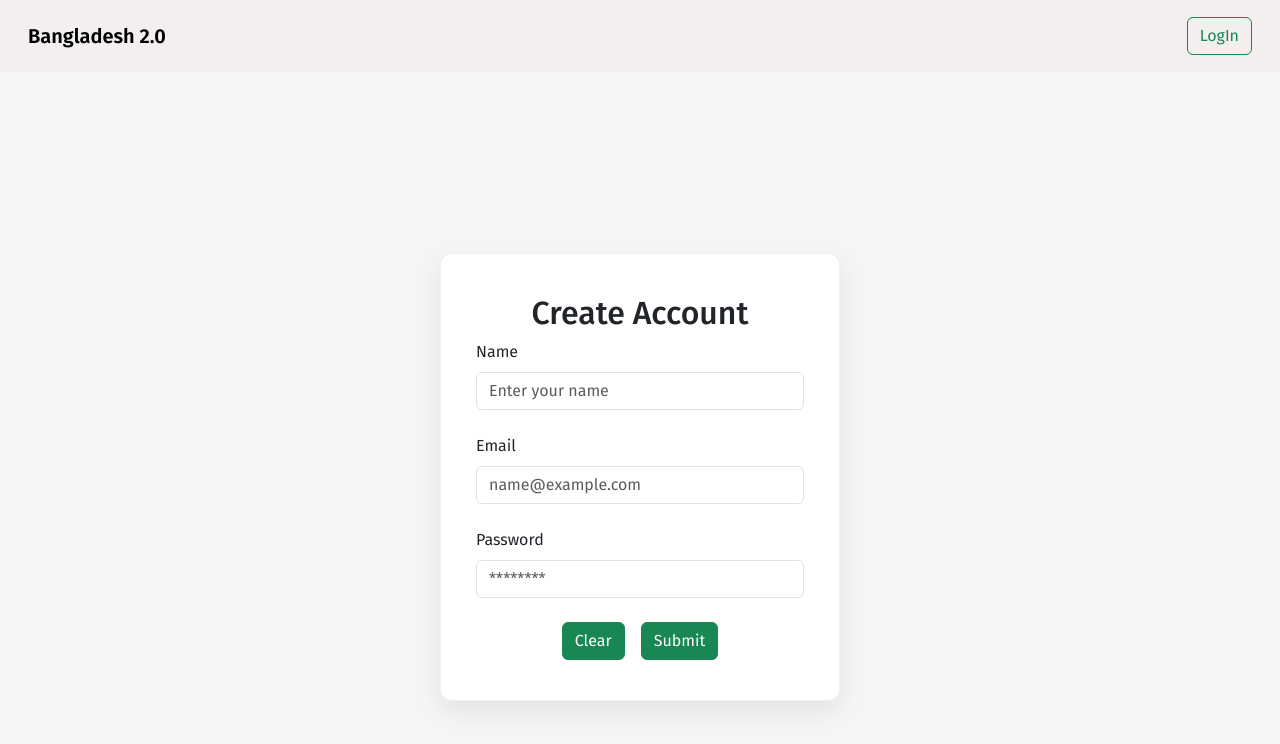
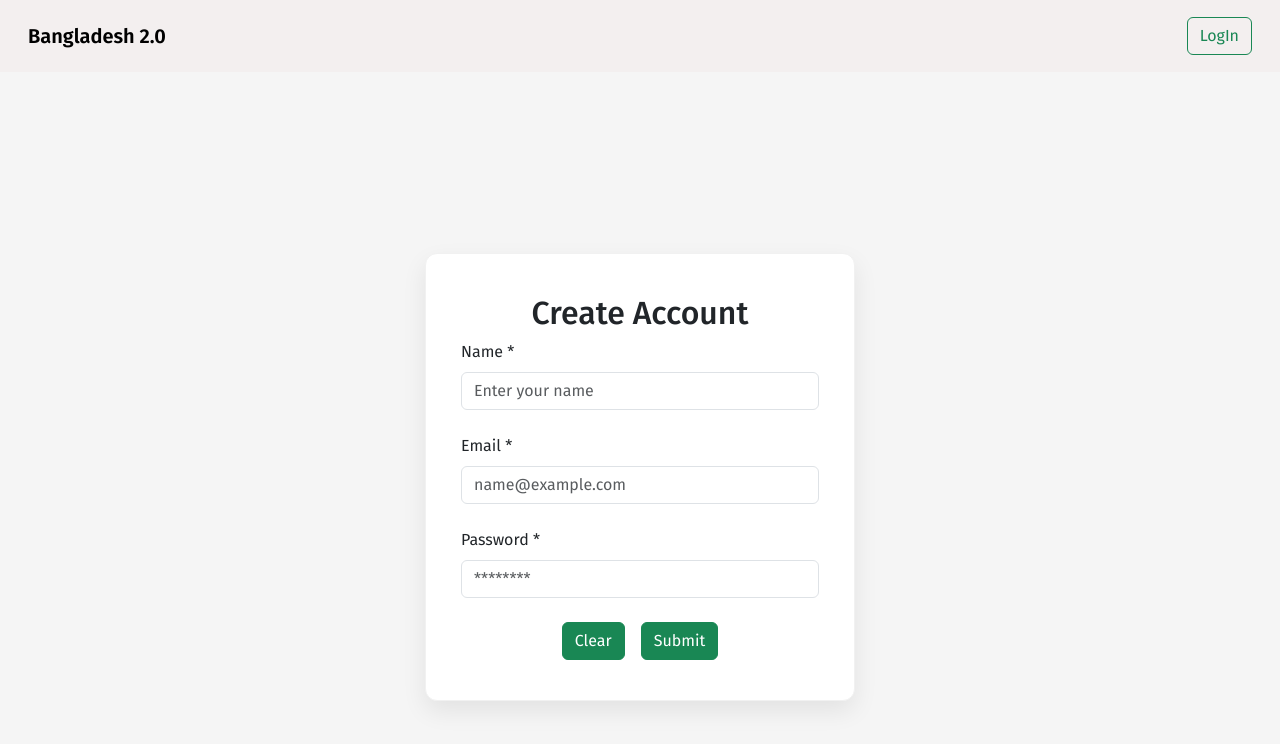
Before and after one commit to Korbanul/Bangladesh-2.0, a Next.js app: page /signUp in a window 1280 px wide. Shown: the top 744 px of the page. Built offline with nearby package versions, Linux system fonts and the light colour scheme.

Commit message:
SignUp Sweet Alert Added

```diff
--- a/Components/Auth/authService.js
+++ b/Components/Auth/authService.js
@@ -3,6 +3,6 @@ import { apiClient } from "./ApiClient";
 export async function signUpUser(data){
     return apiClient("/auth/signUp",{
         method:"POST",
-        body:JSON.stringify(data)
+        body:JSON.stringify(data) //convert object into a JSON string
     });
 }
--- a/Components/Validations/AuthSchema.js
+++ b/Components/Validations/AuthSchema.js
@@ -1,7 +1,7 @@
 import z from "zod";
 
 export const signUpSchema=z.object({
-    username: z.string({ required_error: "Name is required" }) // Add this!
+    username: z.string({ required_error: "Name is required" })
            .min(3, "Name must be at least 3 characters")
            .max(26, "Name must be between 3-26 characters"),
     email:z.string().email("Invalid Format"),
--- a/app/(auth)/signUp/page.js
+++ b/app/(auth)/signUp/page.js
@@ -6,8 +6,11 @@ import { zodResolver } from "@hookform/resolvers/zod";
 import { signUpSchema } from "../../../Components/Validations/AuthSchema";
 import "../../../style/SignUpPage.css"
 import { signUpUser } from "@/Components/Auth/authService";
+import Swal from 'sweetalert2'
+import { useState } from "react";
 
-export default function page({ onSubmit }) {
+export default function page() {
+    const [isLoading, setIsLoading] = useState(false);
     const {
         register,
         handleSubmit,
@@ -20,13 +23,28 @@ export default function page({ onSubmit }) {
         reset();
     };
     const onsubmit = async (data) => {
+        setIsLoading(true);
         try {
             const response = await signUpUser(data);
             console.log("SignUp Successful", response);
+            Swal.fire({
+                title: "Success",
+                text: "Account Created",
+                icon: "success"
+            })
             handleClear()
         } catch (error) {
             console.error("SignUp Failed", error)
+            await Swal.fire({
+                title: "Failed",
+                text: error.message || "Currently Can't Create Account",
+                icon: "error"
+            })
         }
+        finally {
+            setIsLoading(false); // Stop loading no matter what happened
+        }
+
 
     }
 
@@ -37,11 +55,11 @@ export default function page({ onSubmit }) {
 
 
             <Form onSubmit={handleSubmit(onsubmit)} className="SignupBox ">
-            <h2 className="signupTitle ">Create Account</h2>
+                <h2 className="signupTitle ">Create Account</h2>
                 <Row>
 
                     <Form.Group as={Col} className="mb-2" xs={12} md={12} lg={12}>
-                        <Form.Label>Name</Form.Label>
+                        <Form.Label>Name *</Form.Label>
                         <Form.Control
                             type="text"
                             placeholder="Enter your name"
@@ -51,7 +69,7 @@ export default function page({ onSubmit }) {
                         <p className="text-danger">{errors.username?.message}</p>
                     </Form.Group>
                     <Form.Group as={Col} className="mb-2" xs={12} md={12} lg={12}>
-                        <Form.Label>Email</Form.Label>
+                        <Form.Label>Email *</Form.Label>
                         <Form.Control
                             type="email"
                             placeholder="name@example.com"
@@ -61,7 +79,7 @@ export default function page({ onSubmit }) {
                         <p className="text-danger">{errors.email?.message}</p>
                     </Form.Group>
                     <Form.Group as={Col} className="mb-2" xs={12} md={12} lg={12}>
-                        <Form.Label>Password</Form.Label>
+                        <Form.Label>Password *</Form.Label>
                         <Form.Control
                             type="password"
                             placeholder="********"
@@ -77,7 +95,7 @@ export default function page({ onSubmit }) {
                 <Row>
                     <Col className="d-flex justify-content-center gap-3">
                         <CustomButton type="button" size="md" onClick={handleClear} >Clear</CustomButton>
-                        <CustomButton type="submit" size="md" variant="success"  >Submit</CustomButton>
+                        <CustomButton type="submit" size="md" variant="success" disabled={isLoading} >{isLoading ? "Signing up..." : "Submit"}</CustomButton>
                     </Col>
 
                 </Row>
--- a/package.json
+++ b/package.json
@@ -16,6 +16,7 @@
     "react-bootstrap": "^2.10.10",
     "react-dom": "19.2.3",
     "react-hook-form": "^7.71.2",
+    "sweetalert2": "^11.26.22",
     "zod": "^4.3.6"
   },
   "devDependencies": {
--- a/style/SignUpPage.css
+++ b/style/SignUpPage.css
@@ -13,7 +13,7 @@
 .SignupBox {
 
     width: 100%;
-    max-width: 400px;
+    max-width: 430px;
 
     background: #ffffff;
 
```
Also changed, not shown: 1 other file (tests, documents, lock files or other folders).
